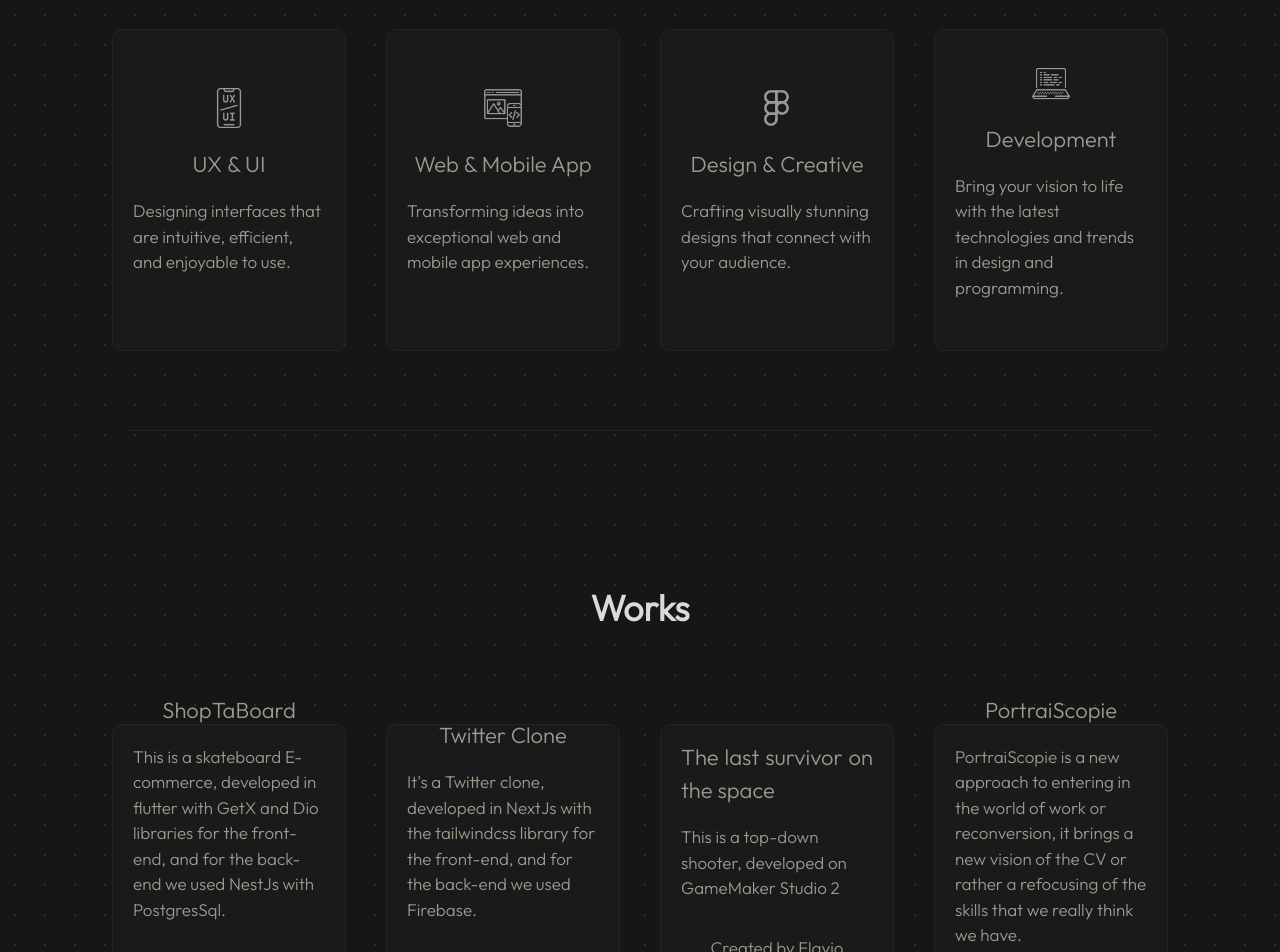
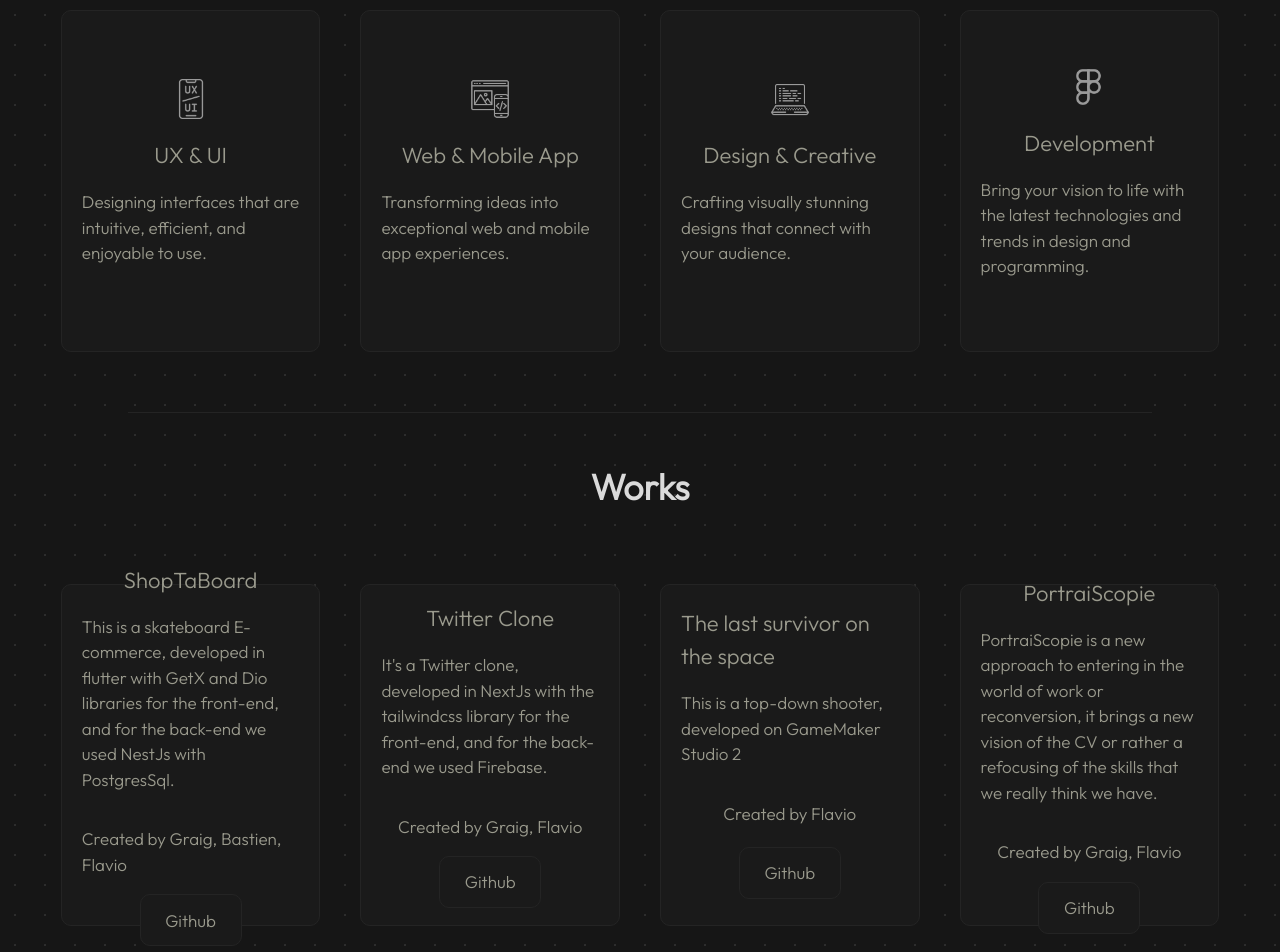
Before and after one commit to DeFreitasFlavio/Flavio_De_Freitas, a React (Vite) app: page / in a window 1280 px wide. Shown: the part 1140-2092 px from the top of the page. Built offline with nearby package versions, Linux system fonts and the light colour scheme; no server answers.

Commit message:
Responsive Done

```diff
--- a/src/components/About_us/About_us.css
+++ b/src/components/About_us/About_us.css
@@ -1,6 +1,6 @@
 section.WrapperAbout {
   padding-top: 30px;
-  padding-bottom: 50px;
+  padding-bottom: 30px;
 
   display: flex;
   flex-direction: column;
@@ -11,36 +11,15 @@
 div.Wrapper {
   height: 50vh;
 
+  @media screen and (max-width: 1025px) {
+    height: 90vh;
+  }
+
   display: flex;
   flex-direction: row;
   justify-content: center;
   align-items: center;
   flex-wrap: wrap;
-}
-
-div.About_us {
-  width: 15%;
-  height: 70%;
-
-  margin: 20px;
-  padding: 20px;
-
-  background: #1a1a1a;
-  color: #9a9a8d;
-
-  font-family: "Outfit", Sans-serif;
-  font-size: 17px;
-  font-weight: 500;
-
-  border-radius: 10px;
-  border-color: #242424;
-  border-width: 1px;
-  border-style: solid;
-
-  display: flex;
-  flex-direction: column;
-  align-items: center;
-  justify-content: center;
 }
 
 img.About_us {
--- a/src/components/About_us/About_us.jsx
+++ b/src/components/About_us/About_us.jsx
@@ -7,6 +7,36 @@
 import Creative from "../../assets/Design&Creative.png";
 
 const About_us = () => {
+  const abouts = [
+    {
+      id: "1",
+      image: Design,
+      title: "UX & UI",
+      details:
+        "Designing interfaces that are intuitive, efficient, and enjoyable to use.",
+    },
+    {
+      id: "2",
+      image: Web,
+      title: "Web & Mobile App",
+      details:
+        "Transforming ideas into exceptional web and mobile app experiences.",
+    },
+    {
+      id: "3",
+      image: Dev,
+      title: "Design & Creative",
+      details:
+        "Crafting visually stunning designs that connect with your audience.",
+    },
+    {
+      id: "4",
+      image: Creative,
+      title: "Development",
+      details:
+        "Bring your vision to life with the latest technologies and trends in design and programming.",
+    },
+  ];
   return (
     <section className="WrapperAbout">
       <p className="BigText About" id="About">
@@ -14,41 +44,17 @@
         results.
       </p>
       <div className="Wrapper">
-        <div className="About_us">
-          <img src={Design} alt="" className="About_us" />
-          <p className="MediumText">UX & UI</p>
-          <p>
-            Designing interfaces that are intuitive, efficient, and enjoyable to
-            use.
-          </p>
-        </div>
-
-        <div className="About_us">
-          <img src={Web} alt="" className="About_us" />
-          <p className="MediumText">Web & Mobile App</p>
-          <p>
-            Transforming ideas into exceptional web and mobile app experiences.
-          </p>
-        </div>
-
-        <div className="About_us">
-          <img src={Creative} alt="" className="About_us" />
-          <p className="MediumText">Design & Creative</p>
-          <p>
-            Crafting visually stunning designs that connect with your audience.
-          </p>
-        </div>
-
-        <div className="About_us">
-          <img src={Dev} alt="" className="About_us" />
-          <p className="MediumText">Development</p>
-          <p>
-            Bring your vision to life with the latest technologies and trends in
-            design and programming.
-          </p>
-        </div>
+        {abouts.map((about) => {
+          return (
+            <div className="Card">
+              <img src={about.image} className="About_us" />
+              <p className="MediumText">{about.title}</p>
+              <p>{about.details}</p>
+            </div>
+          );
+        })}
+        <div className="Line"></div>
       </div>
-      <div className="Line"></div>
     </section>
   );
 };
--- a/src/components/Header/Header.css
+++ b/src/components/Header/Header.css
@@ -11,12 +11,6 @@
 }
 
 p.Header {
-  font-family: "Outfit";
-  font-size: 20px;
-  font-weight: 500;
-
-  text-align: justify;
-
   padding: 10px;
   margin: 0;
 }
@@ -44,12 +38,13 @@
   width: 70px;
   height: 70px;
 
+  @media screen and (max-width: 768px) {
+    width: 50px;
+    height: 50px;
+  }
+
   background: #1a1a1a;
   color: #9a9a8d;
-
-  font-family: "Outfit", Sans-serif;
-  font-size: 17px;
-  font-weight: 500;
 
   border-radius: 100%;
   border-color: #242424;
--- a/src/components/Header/Header.jsx
+++ b/src/components/Header/Header.jsx
@@ -11,10 +11,10 @@
         </a>
         <div className="TextHeader">
           <a href="#About">
-            <p className="Header">About</p>
+            <p className="MediumText Header">About</p>
           </a>
           <a href="#Projets">
-            <p className="Header">Projets</p>
+            <p className="MediumText Header">Projets</p>
           </a>
         </div>
       </div>
--- a/src/components/Loader/Loader.jsx
+++ b/src/components/Loader/Loader.jsx
@@ -24,8 +24,8 @@
             loop
             src="https://lottie.host/a07a2d86-686c-4ab5-9c27-4ee52e860989/wBZeqo9vFH.json"
             style={{
-              height: "500px",
-              width: "500px",
+              height: "480px",
+              width: "480px",
               display: "flex",
               flexDirection: "column",
               justifyContent: "center",
--- a/src/components/Projets/Projets.css
+++ b/src/components/Projets/Projets.css
@@ -1,6 +1,6 @@
 section.WrapperProjets {
-  padding-top: 50px;
-  padding-bottom: 40px;
+  padding-top: 30px;
+  padding-bottom: 30px;
 
   display: flex;
   flex-direction: column;
@@ -8,29 +8,14 @@
   align-items: center;
 }
 
-div.Projets {
-  width: 15%;
-  height: 70%;
-
-  margin: 20px;
-  padding: 20px;
-
-  background: #1a1a1a;
-  color: #9a9a8d;
-
-  font-family: "Outfit", Sans-serif;
-  font-size: 17px;
-  font-weight: 500;
-
-  border-radius: 10px;
-  border-color: #242424;
-  border-width: 1px;
-  border-style: solid;
+div.Button {
+  width: 100%;
+  height: 20%;
 
   display: flex;
-  flex-direction: column;
+  flex-direction: row;
+  justify-content: center;
   align-items: center;
-  justify-content: center;
 }
 
 a.ButtonProjets {
--- a/src/components/Projets/Projets.jsx
+++ b/src/components/Projets/Projets.jsx
@@ -2,7 +2,7 @@
 import "./Projets.css";
 
 const Projets = () => {
-  const posts = [
+  const projets = [
     {
       id: "1",
       title: "ShopTaBoard",
@@ -42,22 +42,22 @@
           Works
         </p>
         <div className="Wrapper">
-          {posts.map((post) => {
+          {projets.map((projet) => {
             return (
-              <div className="Projets">
-                <p className="MediumText">{post.title}</p>
-                <p>{post.details}</p>
-                <p>Created by {post.created}</p>
+              <div className="Card">
+                <p className="MediumText">{projet.title}</p>
+                <p>{projet.details}</p>
+                <p>Created by {projet.created}</p>
                 <div className="Button">
-                  <a href={post.git} className="ButtonProjets">
+                  <a href={projet.git} className="ButtonProjets">
                     Github
                   </a>
                 </div>
               </div>
             );
           })}
+          <div className="Line"></div>
         </div>
-        <div className="Line"></div>
       </section>
     </>
   );
--- a/src/index.css
+++ b/src/index.css
@@ -39,6 +39,10 @@
   font-family: "Outfit";
   font-size: 36px;
   font-weight: bold;
+
+  @media screen and (max-width: 768px) {
+    font-size: 30px;
+  }
 }
 
 p.MediumText {
@@ -46,9 +50,11 @@
   font-size: 22px;
   font-weight: 500;
 
-  text-align: justify;
+  margin: 0;
 
-  margin: 0;
+  @media screen and (max-width: 768px) {
+    font-size: 20px;
+  }
 }
 
 p.SmallText {
@@ -56,4 +62,45 @@
 
   margin: 0;
   padding-top: 20px;
+
+  @media screen and (max-width: 768px) {
+    font-size: 16px;
+  }
 }
+
+/* Card */
+div.Card {
+  max-width: 17%;
+  height: 75%;
+
+  @media screen and (max-width: 1025px) {
+    max-width: 22%;
+    height: 40%;
+
+    font-size: 15px;
+  }
+
+  @media screen and (max-width: 768px) {
+    font-size: 12px;
+  }
+
+  margin: 20px;
+  padding: 20px;
+
+  background: #1a1a1a;
+  color: #9a9a8d;
+
+  font-family: "Outfit", Sans-serif;
+  font-size: 17px;
+  font-weight: 500;
+
+  border-radius: 10px;
+  border-color: #242424;
+  border-width: 1px;
+  border-style: solid;
+
+  display: flex;
+  flex-direction: column;
+  align-items: center;
+  justify-content: center;
+}
```
